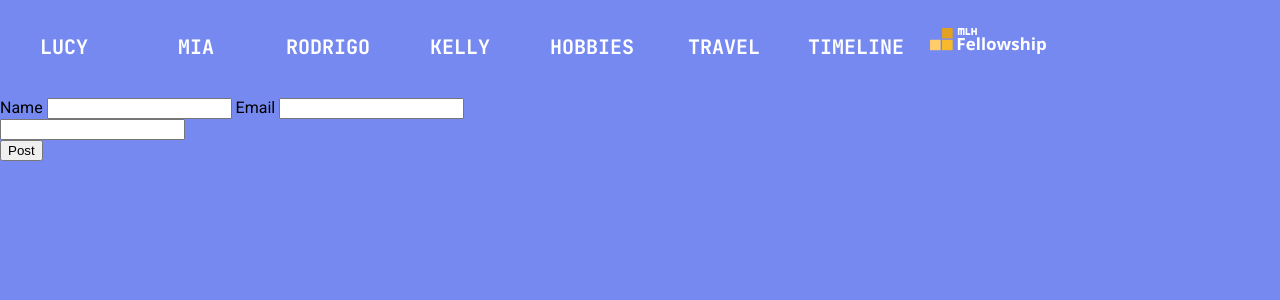
After one commit to gujiguj/dancing-ducks-lucy, a Flask app: template app/templates/timeline.html in a window 1280 px wide. The commit adds this page. Shown: the top 300 px of the page. Run offline with Flask 2, Linux system fonts and the light colour scheme; the template is opened without the code that fills it, so the values that code supplies are empty; parts of the project's set-up code (start-up, migrations or seed data) failed here and were passed over.

Commit message:
skeleton timeline page

```diff
--- a/app/__init__.py
+++ b/app/__init__.py
@@ -439,3 +439,7 @@ def delete_timeline_post(id):
     post_to_delete.delete_instance()
 
     return deleted_post
+
+@app.route('/timeline')
+def timeline():
+    return render_template('timeline.html', title='Timeline', timeline=get_timeline_post())
--- a/app/templates/base.html
+++ b/app/templates/base.html
@@ -44,6 +44,7 @@
                 <button type="button"><a href="/fellow/kelly"><h5>KELLY</h5></a></button>
                 <button type="button"><a href="/hobbies"><h5>HOBBIES</h5></a></button>
                 <button type="button"><a href="/map"><h5>TRAVEL</h5></a></button>
+                <button type="button"><a href="/timeline"><h5>TIMELINE</h5></a></button>
                 <button type="logo"><a href="/"><img src="/static/img/logo.svg" /></a></button>
             </nav>
 
--- /dev/null
+++ b/app/templates/timeline.html
@@ -0,0 +1,25 @@
+{% extends "base.html" %}
+
+{% block body %}
+<div class="form">
+    <form action="/api/timeline_post" method="POST">
+        <label for="name">Name</label>
+        <input type="text" name="name" id="name">
+        <label for="email">Email</label>
+        <input type="text" name="email" id="email">
+        <br>
+        <input type="text" name="content" id="content">
+        <br>
+        <input type="submit" value="Post">
+    </form>
+</div>
+<div class="timeline">
+    {% for post in timeline['timeline_posts'] %}
+        <p>{{ post['created_at'] }}</p>
+        <p>{{ post['name'] }}</p>
+        <p>{{ post['email'] }}</p>
+        <p>{{ post['content'] }}</p>
+        <br>
+    {% endfor %}
+</div>
+{% endblock %}
```
